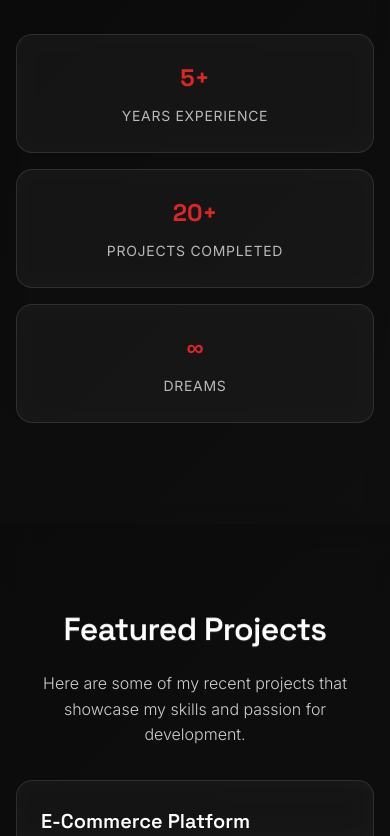
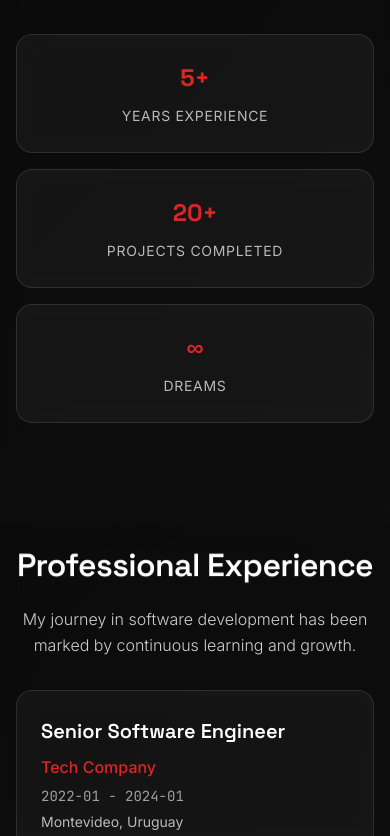
Before and after one commit to suarezfran/bridge-my-story, a React (Vite) app: page / in a window 390 px wide. Shown: the part 1164-2000 px from the top of the page. Built offline with nearby package versions, Linux system fonts and the light colour scheme.

Commit message:
feat: add featured projects

```diff
--- a/src/App.css
+++ b/src/App.css
@@ -425,8 +425,52 @@
 .project-header {
   display: flex;
   justify-content: space-between;
-  align-items: flex-start;
+  align-items: center;
   margin-bottom: 1rem;
+}
+
+.project-title-row {
+  display: flex;
+  align-items: center;
+  gap: 0.75rem;
+  flex: 1;
+  flex-wrap: wrap;
+}
+
+.project-status {
+  font-size: 0.65rem;
+  font-weight: 500;
+  padding: 0.2rem 0.5rem;
+  border-radius: 0.75rem;
+  text-transform: uppercase;
+  letter-spacing: 0.05em;
+  white-space: nowrap;
+}
+
+.project-status.in-progress {
+  background: rgba(6, 182, 212, 0.15);
+  color: #06b6d4;
+  border: 1px solid rgba(6, 182, 212, 0.25);
+}
+
+.project-links {
+  display: flex;
+  gap: 1rem;
+}
+
+.project-github-link,
+.project-live-link {
+  color: #dc2626;
+  text-decoration: none;
+  font-size: 0.875rem;
+  font-weight: 500;
+  transition: color 0.3s ease;
+  white-space: nowrap;
+}
+
+.project-github-link:hover,
+.project-live-link:hover {
+  color: #ef4444;
 }
 
 .project-title {
@@ -437,22 +481,6 @@
   margin: 0;
 }
 
-.project-links {
-  display: flex;
-  gap: 1rem;
-}
-
-.project-links a {
-  color: #dc2626;
-  text-decoration: none;
-  font-size: 0.875rem;
-  font-weight: 500;
-  transition: color 0.3s ease;
-}
-
-.project-links a:hover {
-  color: #ef4444;
-}
 
 .project-description {
   font-family: 'Inter', sans-serif;
@@ -810,6 +838,15 @@
     gap: 1rem;
   }
 
+  .project-title-row {
+    flex-wrap: wrap;
+    gap: 0.5rem;
+  }
+
+  .project-links {
+    align-self: flex-start;
+  }
+
   .project-title {
     font-size: 1.25rem;
   }
--- a/src/App.tsx
+++ b/src/App.tsx
@@ -60,9 +60,9 @@ const App: React.FC = () => {
 
         <AboutSection stats={aboutStats} />
 
+        <ExperienceSection experience={experience} />
+
         <ProjectsSection projects={projects} />
-
-        <ExperienceSection experience={experience} />
 
         <EducationSection education={education} />
 
--- a/src/components/sections/ProjectsSection.tsx
+++ b/src/components/sections/ProjectsSection.tsx
@@ -1,6 +1,6 @@
 import React from 'react';
 import { motion } from 'framer-motion';
-import { fadeInUp, staggerContainer, staggerItem, hoverLift } from '@/utils/animations';
+import { staggerContainer, staggerItem, hoverLift } from '@/utils/animations';
 import { Project } from '@/types';
 
 interface ProjectsSectionProps {
@@ -47,15 +47,22 @@ const ProjectsSection: React.FC<ProjectsSectionProps> = ({ projects }) => {
               whileHover={{ scale: 1.02 }}
             >
               <div className="project-header">
-                <h3 className="project-title">{project.title}</h3>
+                <div className="project-title-row">
+                  <h3 className="project-title">{project.title}</h3>
+                  {project.inProgress && (
+                    <span className="project-status in-progress">
+                      In Progress
+                    </span>
+                  )}
+                </div>
                 <div className="project-links">
                   {project.githubUrl && (
-                    <a href={project.githubUrl} target="_blank" rel="noopener noreferrer">
+                    <a href={project.githubUrl} target="_blank" rel="noopener noreferrer" className="project-github-link">
                       GitHub
                     </a>
                   )}
                   {project.liveUrl && (
-                    <a href={project.liveUrl} target="_blank" rel="noopener noreferrer">
+                    <a href={project.liveUrl} target="_blank" rel="noopener noreferrer" className="project-live-link">
                       Live Demo
                     </a>
                   )}
--- a/src/data/portfolio.ts
+++ b/src/data/portfolio.ts
@@ -3,28 +3,38 @@ import { Project, Experience, Education, Skill, Achievement, ContactInfo } from
 
 export const projects: Project[] = [
   {
-    id: 'project-1',
-    title: 'E-Commerce Platform',
-    description: 'Full-stack e-commerce solution with modern UI/UX',
-    technologies: ['React', 'Node.js', 'MongoDB', 'Stripe'],
-    githubUrl: 'https://github.com/username/project1',
-    liveUrl: 'https://project1.com',
+    id: 'tkn-project',
+    title: 'Tokenization Platform',
+    description: 'Secure microservice for merchant tokenization, handling sensitive payment data with encryption, batch processing, and vault integration.',
+    technologies: ['Java', 'Spring Framework', 'MySQL', 'Angular', 'Spring Batch', 'Docker'],
     featured: true
   },
   {
-    id: 'project-2',
-    title: 'AI Chat Application',
-    description: 'Real-time chat application with AI integration',
-    technologies: ['React', 'Socket.io', 'OpenAI API', 'PostgreSQL'],
-    githubUrl: 'https://github.com/username/project2',
-    featured: true
+    id: 'bridge-my-story',
+    title: 'Bridge My Story',
+    description: 'Portfolio created for Puentes Cohort #2, showcasing my projects and skills as part of a Silicon Valley immersion program connecting Latin American engineers with startup opportunities.',
+    technologies: ['React', 'TypeScript', 'Vite', 'Framer Motion'],
+    githubUrl: 'https://github.com/suarezfran/bridge-my-story',
+    featured: true,
+    inProgress: false
   },
   {
-    id: 'project-3',
-    title: 'Mobile Banking App',
-    description: 'Secure mobile banking application',
-    technologies: ['React Native', 'Express', 'MySQL', 'JWT'],
-    githubUrl: 'https://github.com/username/project3'
+    id: 'retail-brain',
+    title: 'Retail Brain',
+    description: 'Retail sales data analysis system with semantic search and market behavior analysis.',
+    technologies: ['Go', 'PostgreSQL', 'Docker', 'OpenAI API'],
+    githubUrl: 'https://github.com/suarezfran/retail-brain',
+    featured: true,
+    inProgress: true
+  },
+  {
+    id: 'retail-brain',
+    title: 'Retail Brain',
+    description: 'Retail sales data analysis system with semantic search and trend detection capabilities.',
+    technologies: ['Go', 'PostgreSQL', 'Docker', 'OpenAI API'],
+    githubUrl: 'https://github.com/suarezfran/retail-brain',
+    featured: true,
+    inProgress: true
   }
 ];
 
--- a/src/types/index.ts
+++ b/src/types/index.ts
@@ -12,6 +12,7 @@ export interface Project {
   liveUrl?: string;
   imageUrl?: string;
   featured?: boolean;
+  inProgress?: boolean;
 }
 
 export interface Experience {
```
